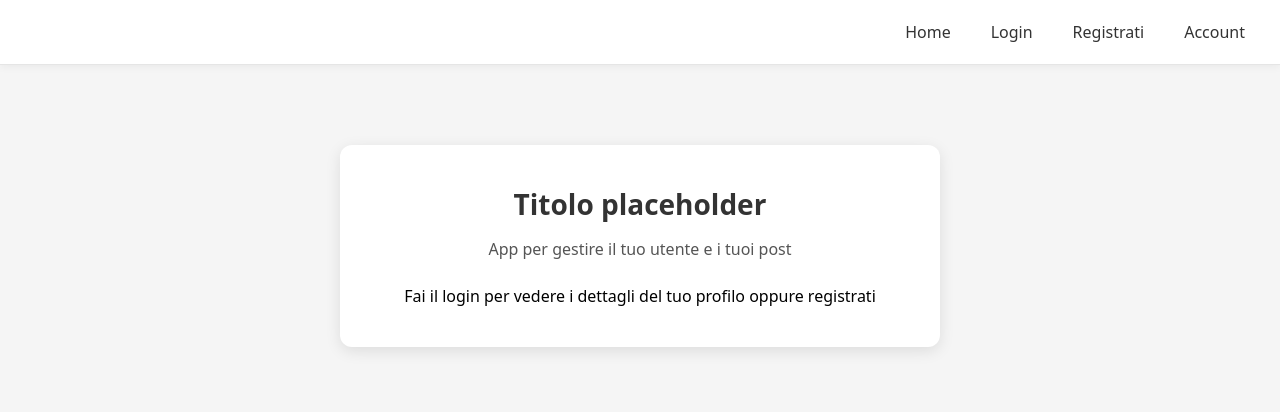
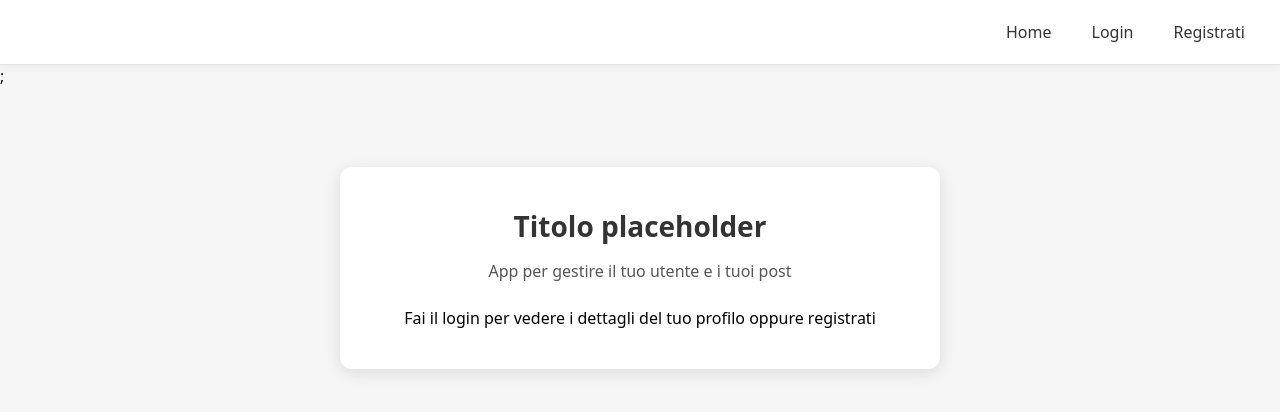
Before and after one commit to AnaisDiGenua/reactAppCRUD, a React (Vite) app: page / in a window 1280 px wide. Shown: the top 412 px of the page. Built offline with nearby package versions, Linux system fonts and the light colour scheme.

Commit message:
feat: refactoring navbar with userContext

```diff
--- a/src/components/header/navbar.tsx
+++ b/src/components/header/navbar.tsx
@@ -1,15 +1,27 @@
 import { Link } from "react-router-dom";
+import { useUserContext } from "../../context/userContext";
 import "./navbar.css";
 
 export default function Nav() {
+  const { user } = useUserContext();
+
   return (
     <>
       <nav className="navbar">
         <Link to="/">Home</Link>
-        <a>Login</a>
-        <Link to="/user-registration">Registrati</Link>
-        <Link to="/user-detail">Account</Link>
+        {!user && (
+          <>
+            <a>Login</a>
+            <Link to="/user-registration">Registrati</Link>
+          </>
+        )}
+        {user && (
+          <>
+            <Link to={`/user-detail/${user.id}`}>Account</Link>
+          </>
+        )}
       </nav>
+      ;
     </>
   );
 }
```
